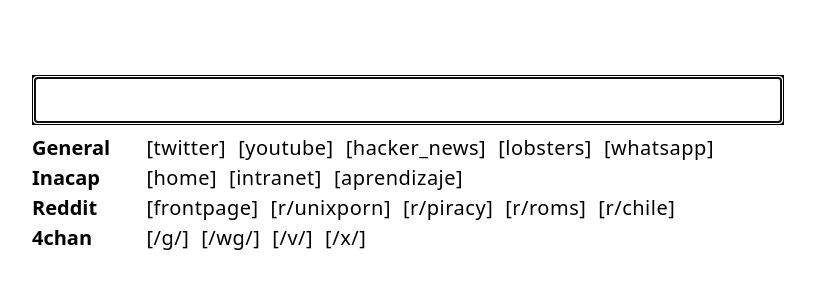
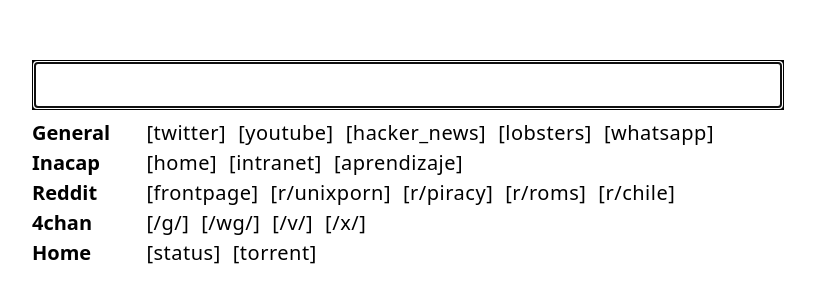
Before and after one commit to Ryuuji159/start, a Svelte app: page / in a window 1280 px wide. Shown: the part 236-538 px from the top of the page, without its empty margins (232-1047 px from the left). Built offline with nearby package versions, Linux system fonts and the light colour scheme.

Commit message:
Agregando cosas del servidor local

```diff
--- a/src/store.js
+++ b/src/store.js
@@ -38,6 +38,13 @@
       {name: '/x/', href: 'https://4chan.org/x/catalog'},
     ]
   },
+  {
+    name: 'Home',
+    links: [
+      {name: 'status', href: 'http://192.168.1.200:19999'},
+      {name: 'torrent', href: 'http://192.168.1.200:8080'},
+    ]
+  },
 ]
 
 export const groups = readable(defaultGroups, () => {}, ()=>{})
```
